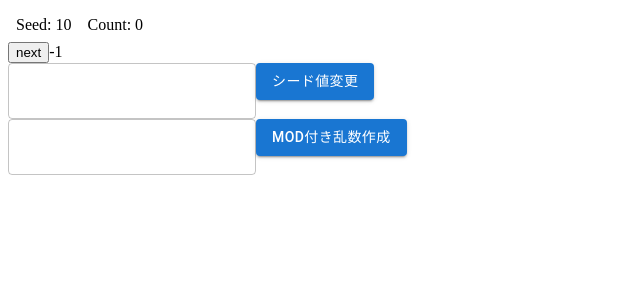
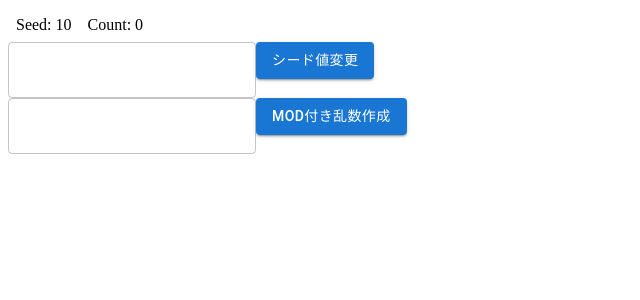
Before and after one commit to chomonolis/srd, a React (Create React App) app: page / in a window 1280 px wide. Shown: the top 300 px of the page, without its empty margins (0-640 px from the left). Built offline with nearby package versions, Linux system fonts and the light colour scheme.

Commit message:
OutputRandの結果出力にOutputResultを使用

```diff
--- a/src/component/OutputRand.tsx
+++ b/src/component/OutputRand.tsx
@@ -4,25 +4,29 @@ import XORShift from '../class/XORShift';
 import SeedInput from './SeedInput';
 import OutputModRand from './SetMod';
 import XorsInfo from './XorsInfo';
+import OutputResult, { Result } from './OutputResult';
 
 const OutputRand = () => {
   const [xors, setXors] = useState<XORShift>(new XORShift(10));
-  const [printNumber, setPrintNumber] = useState<number>(-1);
-  const onClick = () => {
-    setPrintNumber(xors.modNext(100));
-  };
+  const [result, setResult] = useState<Result>();
 
   const modRandCallback = (mod: number) => {
-    setPrintNumber(xors.modNext(mod));
+    const res = xors.modNext(mod);
+    const r: Result = {
+      seed: xors.getSeed(),
+      count: xors.getCount(),
+      mod: mod,
+      res: res,
+    };
+    setResult(r);
   };
 
   return (
     <>
       <XorsInfo xors={xors} />
-      <button onClick={onClick}>next</button>
-      {printNumber}
       <SeedInput setXors={setXors} />
       <OutputModRand callbackFunc={modRandCallback} />
+      {result && <OutputResult result={result} />}
     </>
   );
 };
```
